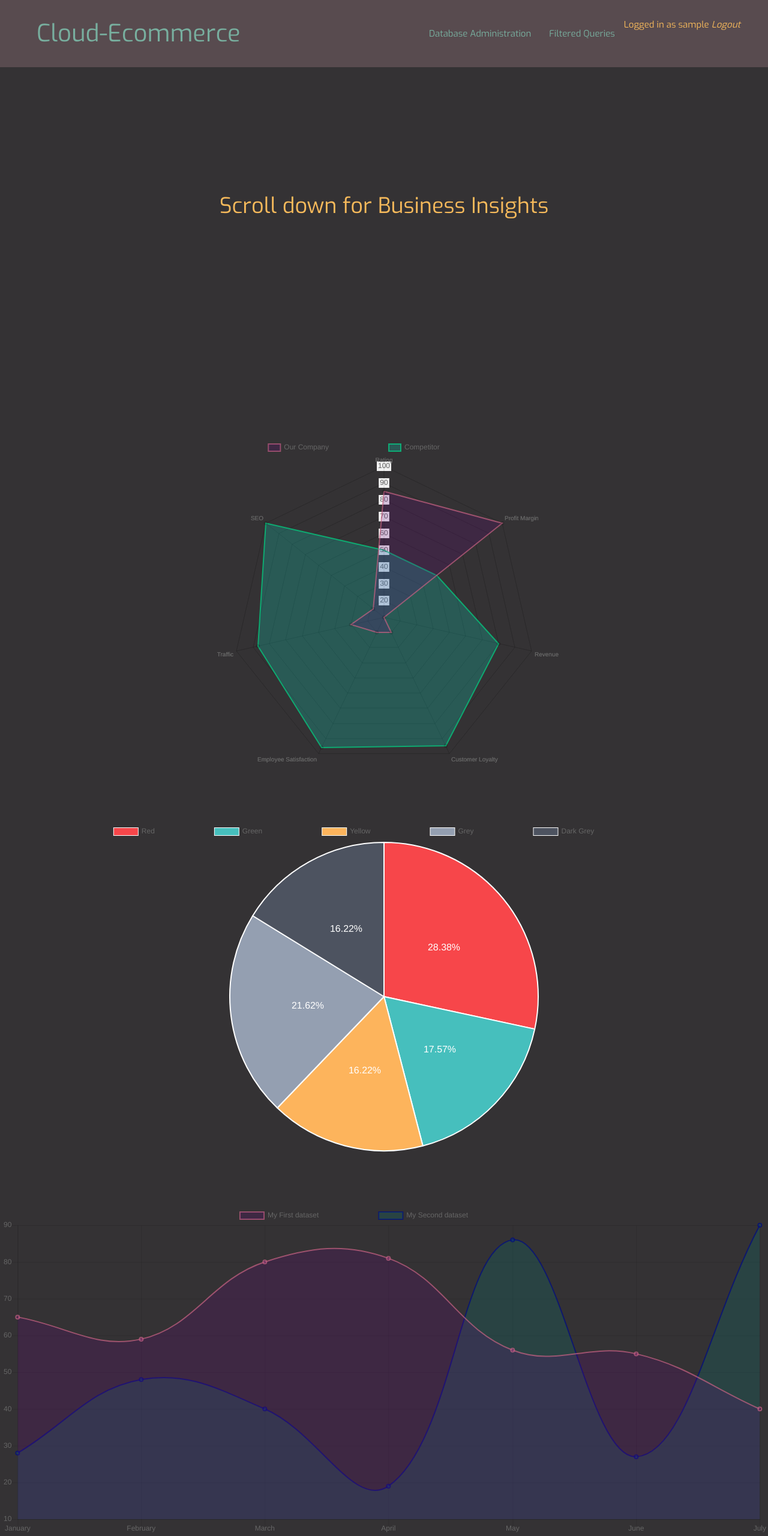
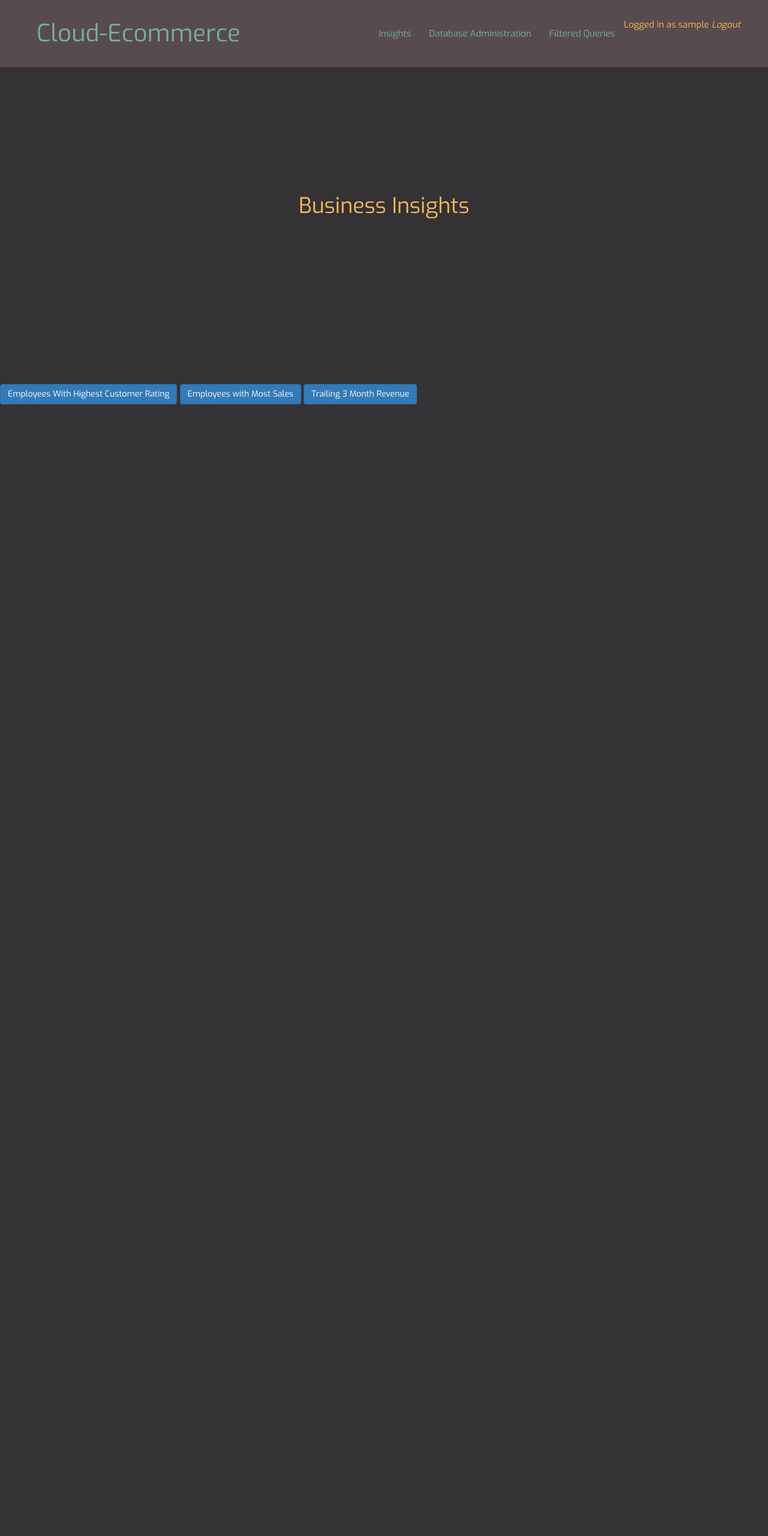
Before and after one commit to jijung1/ECommerce, a Django app: page / in a window 1280 px wide. Shown: the whole page at 60% size. After the commit the page ends 674 px from the top, so only its background shows below. Run offline with Django 3.2, Linux system fonts and the light colour scheme; the visitor is signed in with stand-in values (Sample User, id 1); data that the repository does not hold is empty; some libraries are stand-ins or nearby versions.

Commit message:
update to insight page

```diff
--- a/ecommerce_site/templates/ecommerce_site/base.html
+++ b/ecommerce_site/templates/ecommerce_site/base.html
@@ -32,10 +32,9 @@
 <!-- css -->
     <link rel="stylesheet" type="text/css" href="{% static 'ecommerce_site/css/style.css' %}" />
 
+</head>
 
 
-
-</head>
 <body>
 
 <nav class="navbar">
@@ -51,9 +50,10 @@
     </div>
     <div class="collapse navbar-collapse" id="bs-example-navbar-collapse-1">
       <ul class="nav navbar-nav">
-        <li class="active"><a class="navbar-brand" href="/">Cloud-Ecommerce</a></li>
+        <li class="active"><a class="navbar-brand" href={%  url 'loginpage' %}>Cloud-Ecommerce</a></li>
       </ul>
       <ul class="nav navbar-nav navbar-right">
+          <li><a href="{%  url 'loginpage' %}">Insights</a></li>
           <li><a href="/admin">Database Administration</a></li>
           <li><a href="{% url 'query' %}">Filtered Queries</a></li>
           <li class="logout_link">
@@ -74,6 +74,8 @@
     <script src="https://ajax.googleapis.com/ajax/libs/jquery/3.4.1/jquery.min.js"></script>
     <script type="text/javascript" src="https://cdnjs.cloudflare.com/ajax/libs/jquery/3.4.1/jquery.min.js"></script>
     <script type="text/javascript" src="https://cdnjs.cloudflare.com/ajax/libs/popper.js/1.14.4/umd/popper.min.js"></script>
+    <script src="https://cdn.jsdelivr.net/npm/chart.js@2.8.0"></script>
+
     <script type="text/javascript" src="https://cdnjs.cloudflare.com/ajax/libs/twitter-bootstrap/4.4.1/js/bootstrap.min.js"></script>
     <script type="text/javascript" src="https://cdnjs.cloudflare.com/ajax/libs/mdbootstrap/4.15.0/js/mdb.min.js"></script>
     <script type="text/javascript" src="{% static 'ecommerce_site/js/index.js' %}"></script>
--- a/ecommerce_site/templates/ecommerce_site/main.html
+++ b/ecommerce_site/templates/ecommerce_site/main.html
@@ -4,12 +4,11 @@
 
  {% block title %}Main ☁ {% endblock %}
 
-
 {% block body %}
 
     <div class="row introduction">
         <div class="col-lg-12">
-            <h1>Scroll down for Business Insights</h1>
+            <h1>Business Insights</h1>
             <h3>{{ i.length }}</h3>
             {%  for i in results %}
                 <h1>{{ i }}</h1>
@@ -17,24 +16,74 @@
         </div>
     </div>
 
+<div class="row">
+    <div class="col-lg-12">
+ <!-- Collapse buttons -->
+    <div>
+      <a class="btn btn-primary" data-toggle="collapse" href="#multiCollapseExample1" role="button" aria-expanded="false"
+        aria-controls="multiCollapseExample1">Employees With Highest Customer Rating</a>
+        <a class="btn btn-primary" data-toggle="collapse" href="#multiCollapseExample2" role="button" aria-expanded="false"
+        aria-controls="multiCollapseExample2">Employees with Most Sales</a>
+        <a class="btn btn-primary" data-toggle="collapse" href="#multiCollapseExample3" role="button" aria-expanded="false"
+        aria-controls="multiCollapseExample3">Trailing 3 Month Revenue</a>
+     <!-- <button class="btn btn-primary" type="button" data-toggle="collapse" data-target="#multiCollapseExample2"
+        aria-expanded="false" aria-controls="multiCollapseExample2">Employees with Most Sales</button>
+      <button class="btn btn-primary" type="button" data-toggle="collapse" data-target="#multiCollapseExample3"
+        aria-expanded="false" aria-controls="multiCollapseExample3">Trailing 3 Month Revenue</button>-->
+    </div>
+    <!--/ Collapse buttons -->
+
+    <!-- Collapsible content -->
     <div class="row">
-        <div class="col-lg-12">
-            <canvas id="radarChart"></canvas>
+      <div class="col">
+        <div class="collapse multi-collapse" id="multiCollapseExample1">
+          <div class="card card-body">
+            <div class="row">
+                <div class="col-lg-1"></div>
+                    <div class="col-lg-10">
+                        <canvas id="horizontalBar" ></canvas>
+                    </div>
+                <div class="col-lg-1"></div>
+            </div>
+          </div>
+        </div>
+      </div>
+      <div class="col">
+        <div class="collapse multi-collapse" id="multiCollapseExample2">
+          <div class="card card-body">
+            <div class="row">
+                <div class="col-lg-1"></div>
+                    <div class="col-lg-10">
+                        <canvas id="horizontalBar2" ></canvas>
+                    </div>
+                <div class="col-lg-1"></div>
+            </div>
+          </div>
+        </div>
+      </div>
+    </div>
+
+    <div class="col">
+        <div class="collapse multi-collapse" id="multiCollapseExample3">
+            <div class="card card-body">
+                <div class="row">
+                    <div class ="col-lg-1"></div>
+                        <div class="col-lg-10">
+                            <canvas id="lineChart"></canvas>
+                        </div>
+                    <div class="col-lg-1"></div>
+                </div>
+            </div>
         </div>
     </div>
+    <!--/ Collapsible content -->
+    </div>
+</div>
 
-    <div class="row">
-        <div class="col-lg-12">
 
-            <canvas id="labelChart"></canvas>
-        </div>
-    </div>
-    <div class="row">
-        <div class="col-lg-12">
 
-            <canvas id="lineChart"></canvas>
-        </div>
-    </div>
+
+
 {% endblock %}
 
 <!--
--- a/ecommerce_site/urls.py
+++ b/ecommerce_site/urls.py
@@ -1,10 +1,12 @@
 from django.conf.urls import url
 from django.urls import path
 from . import views
-
+from .views import *
 urlpatterns = [
-   path('', views.loginpage, name='login'),
+   path('', views.loginpage, name='loginpage'),
+   path('/', views.loginpage, name='loginpage'),
+   path('logout/', views.logoutpage, name='logout'),
    path('main/', views.mainpage, name='main'),
-   path('logout/', views.logoutpage, name='logout'),
-   path('ad-hoc-queries/', views.querypage, name='query')
+   path('ad-hoc-queries/', views.querypage, name='query'),
+   path('api/chart/data', ChartData.as_view())
 ]
--- a/ecommerce_site/views.py
+++ b/ecommerce_site/views.py
@@ -7,29 +7,51 @@ from django.http import HttpResponse
 from .models import *
 from django.contrib.auth.decorators import login_required
 from .filters import *
+from django.http import JsonResponse
+from django.views.generic import View
+from rest_framework.views import APIView
+from rest_framework.response import Response
+
+# mysql connection for raw sql queries
+import mysql.connector
+from mysql.connector import Error
+import pandas as pd
+
+def connect():
+    """ Connect to MySQL database """
+    conn = None
+    try:
+        conn = mysql.connector.connect(host='34.83.244.203',
+                                       database='ecommerce',
+                                       user='user1',
+                                       password='spring2020cpsc408')
+        if conn.is_connected():
+            print('Connected to MySQL database')
+            return conn
+    except Error as e:
+        print(e)
+
 
 def loginpage(request):
     if request.user.is_authenticated:
+        print("user still authenticated")
         return render(request, 'ecommerce_site/main.html')
     if request.method == 'POST':
         username = request.POST.get('username')
         password = request.POST.get('password')
-
         user = authenticate(request, username=username, password=password)
-
         if user is not None:
             login(request, user)
             return render(request, 'ecommerce_site/main.html')
         else:
             messages.info(request, 'Username OR Password is incorrect')
             return render(request, 'ecommerce_site/login.html')
+    print("rendering login page")
     return render(request, 'ecommerce_site/login.html')
 
 
 @login_required(login_url='loginpage')
 def mainpage(request):
-
-    #can do fancy sql stuff here..
 
     #using queryset
     products = Product.objects.all()
@@ -37,6 +59,7 @@ def mainpage(request):
     shippers = Shipper.objects.all()
     customers = Customer.objects.all()
     employees = Employee.objects.all()
+    print("mainpage function called")
 
     context = {
         'products': products,
@@ -66,7 +89,6 @@ def querypage(request):
     orderFilter = OrderFilter(request.POST, queryset=orders)
     orders = orderFilter.qs
 
-
     context = {
         'products': products,
         'orders': orders,
@@ -79,7 +101,60 @@ def querypage(request):
     }
     return render(request, 'ecommerce_site/query.html', context)
 
+@login_required(login_url='loginpage')
+def logoutpage(request):
+    print("logout requestsed")
+    logout(request)
+    print("logout processed")
+    return redirect('loginpage')
 
-def logoutpage(request):
-    logout(request)
-    return redirect('login')
+@login_required(login_url='loginpage')
+class MainView(View):
+    def get(self, request, *args, **kwargs):
+        print("mainView function called")
+        return render(request, 'main.html')
+
+
+
+"""
+def get_data(request, *args, **kwargs):
+    data = {
+        "data": [65, 59, 80, 81, 56, 55, 40],
+        "data2": [10, 20, 30, 40, 50, 60, 70]
+    }
+    return JsonResponse(data) #http response
+"""
+
+class ChartData(APIView):
+    authentication_classes = []
+    permission_classes = []
+
+    def get(self, request, format=None):
+        conn = connect()
+        cursor = conn.cursor()
+
+        cursor.execute('SELECT ecommerce_site_employee.first_name, ecommerce_site_employee.last_name, AVG(customer_rating) employee_average_rating FROM ecommerce_site_employee JOIN ecommerce_site_customer ON ecommerce_site_employee.id = ecommerce_site_customer.assigned_employee_id JOIN ecommerce_site_order on ecommerce_site_customer.id = ecommerce_site_order.customer_id_id GROUP BY ecommerce_site_employee.id ORDER BY 3 desc limit 5')
+        best_rated_employee = cursor.fetchall()
+        cursor.execute('SELECT ecommerce_site_employee.first_name, ecommerce_site_employee.last_name, SUM(invoice_total) FROM ecommerce_site_employee JOIN ecommerce_site_customer ON ecommerce_site_employee.id = ecommerce_site_customer.assigned_employee_id JOIN ecommerce_site_order on ecommerce_site_customer.id = ecommerce_site_order.customer_id_id GROUP BY ecommerce_site_employee.id ORDER BY 3 desc limit 5')
+        best_sale_employee = cursor.fetchall()
+
+        cursor.execute("SELECT SUM(invoice_total) FROM ecommerce_site_order WHERE date_completed BETWEEN '2020-05-01' AND '2020-05-31'")
+        month_revenue_may = cursor.fetchall()
+        cursor.execute("SELECT SUM(invoice_total) FROM ecommerce_site_order WHERE date_completed BETWEEN '2020-04-01' AND '2020-04-30'")
+        month_revenue_april = cursor.fetchall()
+        cursor.execute("SELECT SUM(invoice_total) FROM ecommerce_site_order WHERE date_completed BETWEEN '2020-03-01' AND '2020-03-31'")
+        month_revenue_march = cursor.fetchall()
+
+
+
+        print("ChartData function called")
+        print(type(best_rated_employee))
+
+        data = {
+            "employee_rating": best_rated_employee,
+            "employee_sales": best_sale_employee,
+            "month_revenue_may": month_revenue_may,
+            "month_revenue_april": month_revenue_april,
+            "month_revenue_march": month_revenue_march
+        }
+        return Response(data)
--- a/static/ecommerce_site/css/style.css
+++ b/static/ecommerce_site/css/style.css
@@ -8,11 +8,12 @@ body {
     color: #f7ba5b;
 }
 
+
 .toppy {
     position: fixed;
     top: 25%;
     right: -2%;
-    width: 5%;
+    width: 6%;
 }
 
 .tableh {
--- a/static/ecommerce_site/js/index.js
+++ b/static/ecommerce_site/js/index.js
@@ -1,114 +1,104 @@
-//radar
-var ctxR = document.getElementById("radarChart").getContext('2d');
-var myRadarChart = new Chart(ctxR, {
-type: 'radar',
-fontSize: '40em',
-data: {
-labels: ["Rating", "Profit Margin", "Revenue", "Customer Loyalty", "Employee Satisfaction", "Traffic", "SEO"],
-datasets: [{
-label: "Our Company",
-data: [85, 100, 10, 20, 20, 30, 18],
-backgroundColor: [
-'rgba(105, 0, 132, .2)',
+
+  let endpoint = '/api/chart/data';
+
+  function append_to_list(list) {
+    list.append(item)
+  }
+  $.ajax({
+      method: "GET",
+      url: endpoint,
+      success: function(data) {
+        let employee_data = [];
+        let employee_name = [];
+        let employee_sale = [];
+        let employee_name2 = [];
+
+
+        for (let i = 0; i < 5; ++i) {
+          employee_data.push(data['employee_rating'][i][2]);
+          employee_name.push(data['employee_rating'][i][0] + " " + data['employee_rating'][i][1]);
+          employee_sale.push(data['employee_sales'][i][2]);
+          employee_name2.push(data['employee_sales'][i][0] + " " + data['employee_sales'][i][1]);
+        }
+
+
+        Chart.defaults.global.defaultFontColor = '#78af9f';
+
+        //horizontal chart
+
+        new Chart(document.getElementById("horizontalBar"), {
+          "type": "horizontalBar",
+          title: 'Top 5 Employees',
+          "data": {
+          "labels": employee_name,
+          "datasets": [{
+          "label": "Average Customer Rating",
+          "data":employee_data,
+          "fill": false,
+          "backgroundColor": ["rgba(255, 99, 132, 0.2)", "rgba(75, 192, 192, 0.2)",
+          "rgba(54, 162, 235, 0.2)", "rgba(153, 102, 255, 0.2)", "rgba(201, 203, 207, 0.2)"
           ],
-borderColor: [
-'rgba(200, 99, 132, .7)',
+          "borderColor": ["rgb(255, 99, 132)", "rgb(255, 159, 64)", "rgb(255, 205, 86)",
+          "rgb(75, 192, 192)", "rgb(54, 162, 235)", "rgb(153, 102, 255)", "rgb(201, 203, 207)"
           ],
-borderWidth: 2
+          "borderWidth": 1
+          }]
           },
-{
-label: "Competitor",
-data: [50, 50, 80, 95, 96, 87, 100],
-backgroundColor: [
-'rgba(0, 250, 220, .2)',
-],
-borderColor: [
-'rgba(0, 213, 132, .7)',
-],
-borderWidth: 2
+          "options": {
+          "scales": {
+          "xAxes": [{
+          "ticks": {
+          "beginAtZero": true
           }
-]
-},
-options: {
-responsive: true,
-fontSize: '40px',
-     legend: {
-      display: true,
-       fullWidth: true,
-      position: 'top',
-      labels: {
-        padding: 100,
-        boxWidth: 20
-      }
+          }]
           }
           }
         });
 
 
-var ctxP = document.getElementById("labelChart").getContext('2d');
-var myPieChart = new Chart(ctxP, {
-  plugins: [ChartDataLabels],
-  type: 'pie',
-  data: {
-    labels: ["Red", "Green", "Yellow", "Grey", "Dark Grey"],
-    datasets: [{
-      data: [210, 130, 120, 160, 120],
-      backgroundColor: ["#F7464A", "#46BFBD", "#FDB45C", "#949FB1", "#4D5360"],
-      hoverBackgroundColor: ["#FF5A5E", "#5AD3D1", "#FFC870", "#A8B3C5", "#616774"]
+            //horizontal chart2
+
+        new Chart(document.getElementById("horizontalBar2"), {
+          "type": "horizontalBar",
+          title: 'Top 5 Employees',
+          "data": {
+          "labels": employee_name2,
+          "datasets": [{
+          "label": "Total Sales",
+          "data":employee_sale,
+          "fill": false,
+          "backgroundColor": ["rgba(255, 99, 132, 0.2)", "rgba(75, 192, 192, 0.2)",
+          "rgba(54, 162, 235, 0.2)", "rgba(153, 102, 255, 0.2)", "rgba(201, 203, 207, 0.2)"
+          ],
+          "borderColor": ["rgb(255, 99, 132)", "rgb(255, 159, 64)", "rgb(255, 205, 86)",
+          "rgb(75, 192, 192)", "rgb(54, 162, 235)", "rgb(153, 102, 255)", "rgb(201, 203, 207)"
+          ],
+          "borderWidth": 1
           }]
           },
-  options: {
-    responsive: true,
-    legend: {
-      position: 'top',
-      labels: {
-        padding: 100
+          "options": {
+          "scales": {
+          "xAxes": [{
+          "ticks": {
+          "beginAtZero": true
           }
-    },
-    plugins: {
-      datalabels: {
-        formatter: (value, ctx) => {
-          let sum = 0;
-          let dataArr = ctx.chart.data.datasets[0].data;
-          dataArr.map(data => {
-            sum += data;
-          });
-          let percentage = (value * 100 / sum).toFixed(2) + "%";
-          return percentage;
-        },
-        color: 'white',
-        labels: {
-          title: {
-            font: {
-              size: '16'
-            }
-          }
-        }
-      }
+          }]
           }
           }
         });
 
+
+
         //line
-var ctxL = document.getElementById("lineChart").getContext('2d');
-var myLineChart = new Chart(ctxL, {
+        let ctxL = document.getElementById("lineChart").getContext('2d');
+        let myLineChart = new Chart(ctxL, {
           type: 'line',
           data: {
-labels: ["January", "February", "March", "April", "May", "June", "July"],
-datasets: [{
-label: "My First dataset",
-data: [65, 59, 80, 81, 56, 55, 40],
-backgroundColor: [
-'rgba(105, 0, 132, .2)',
-],
-borderColor: [
-'rgba(200, 99, 132, .7)',
-],
-borderWidth: 2
-},
+          labels: ["March", "April", "May"],
+          datasets: [
           {
-label: "My Second dataset",
-data: [28, 48, 40, 19, 86, 27, 90],
+          label: "2020 Revenue",
+          data: [data['month_revenue_march'][0], data['month_revenue_april'][0], data['month_revenue_may'][0]],
           backgroundColor: [
           'rgba(0, 137, 132, .2)',
           ],
@@ -128,3 +118,12 @@ responsive: true,
             }
           }
         });
+
+
+
+      },
+      error: function(error_data) {
+          console.log("error");
+          console.log(error_data)
+      }
+  });
```
Also changed, not shown: ecommerce_site/models.py (+21 -0 lines), ecommerce_site/templates/ecommerce_site/query.html (+6 -6 lines). Lines whose indentation alone changed are shown as unchanged.
